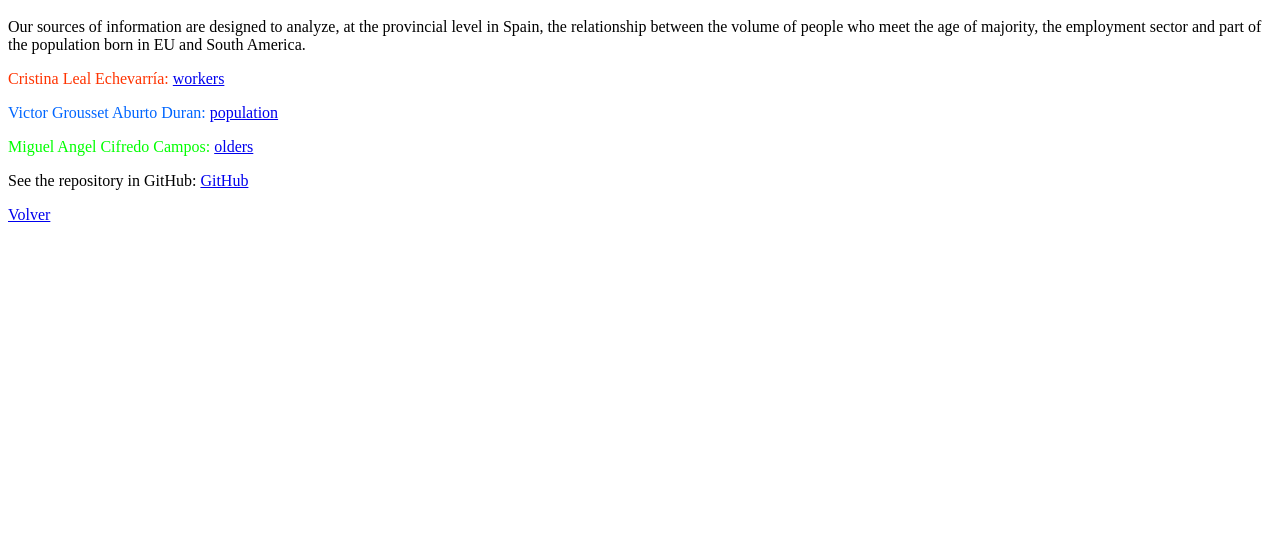
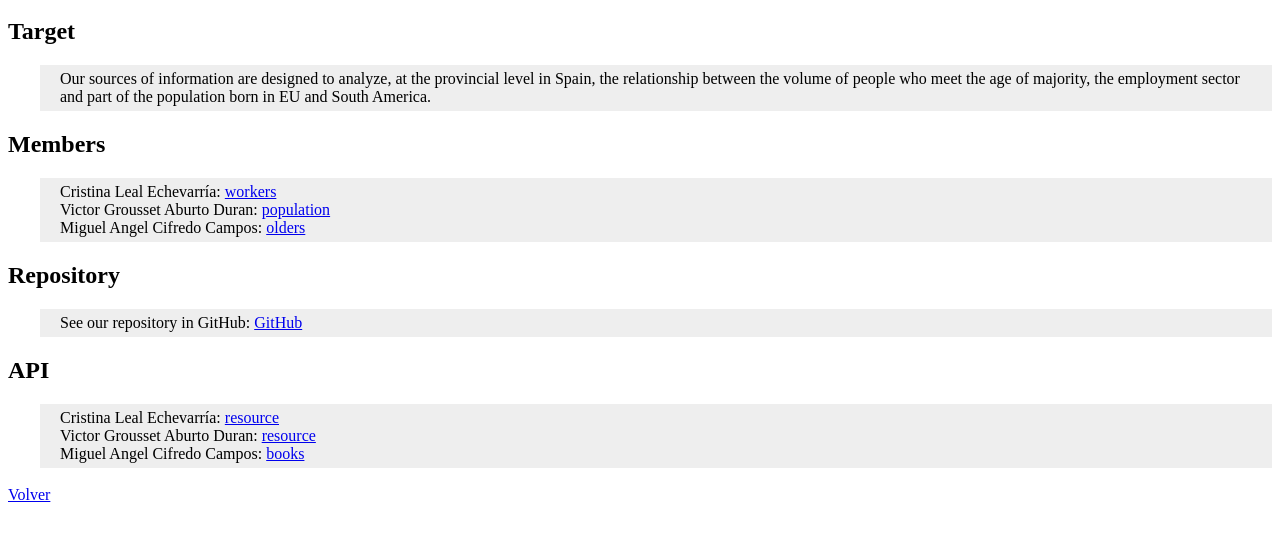
Before and after one commit to sos-2016-02/sos-2016-02, a website: page static/about/index.html in a window 1280 px wide. Shown: the part 48-586 px from the top of the page. Drawn offline with Linux system fonts and the light colour scheme.

Commit message:
Add links to personal resources. Closes #42

```diff
--- a/static/about/index.html
+++ b/static/about/index.html
@@ -1,12 +1,40 @@
 <html>
-<head><title>sos-2016-02</title></head>
+<head>
+<title>sos-2016-02</title>
+<style>
+.bloque{
+	margin-left: 2em;
+	background-color: #eeeeee;
+	padding: 5 20 5 20;
+}
+p{
+	margin: 0;
+}
+</style>
+</head>
 <body>
 <h1>ABOUT</h1>
+<h2>Target</h2>
+<div class="bloque">
 <p>Our sources of information are designed to analyze, at the provincial level in Spain, the relationship between the volume of people who meet the age of majority, the employment sector and part of the population born in EU and South America.</p>
-<p style="color:#ff3300">Cristina Leal Echevarría: <a href='/about/workers'>workers</a></p>
-<p style="color:#0066ff">Victor Grousset Aburto Duran: <a href='/about/population'>population</a></p>
-<p style="color:#00ff00">Miguel Angel Cifredo Campos: <a href='/about//olders'>olders</a></p>
-<p>See the repository in GitHub: <a href="https://github.com/sos-2016-02">GitHub</a></p>
+</div>
+<h2>Members</h2>
+<div class="bloque">
+<p>Cristina Leal Echevarría: <a href='/about/workers'>workers</a></p>
+<p>Victor Grousset Aburto Duran: <a href='/about/population'>population</a></p>
+<p>Miguel Angel Cifredo Campos: <a href='/about//olders'>olders</a></p>
+</div>
+<h2>Repository</h2>
+<div class="bloque">
+<p>See our repository in GitHub: <a href="https://github.com/sos-2016-02">GitHub</a></p>
+</div>
+<h2>API</h2>
+<div class="bloque">
+<p>Cristina Leal Echevarría: <a href='/api/sandbox/xxxxxx'>resource</a></p>
+<p>Victor Grousset Aburto Duran: <a href='/api/sandbox/xxxxxx'>resource</a></p>
+<p>Miguel Angel Cifredo Campos: <a href='/api/sandbox/books'>books</a></p>
+</div>
+<br/>
 <a href="javascript:history.back()">Volver</a>
 </body>
 </html>
```
